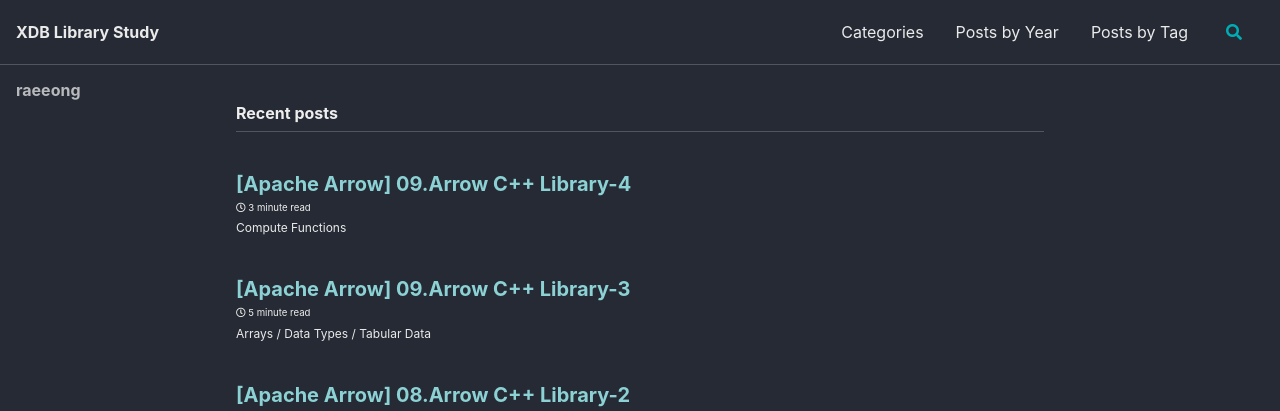
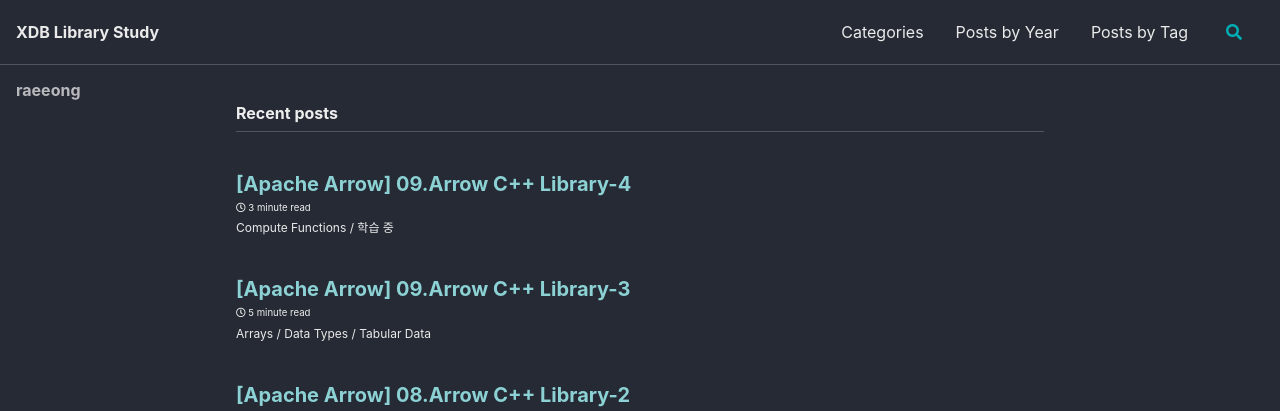
Before and after one commit to friedegg818/friedegg818.github.io, a Jekyll site: the page built from index.html, in a window 1280 px wide. Shown: the top 411 px of the page. Built offline with Jekyll 4.4.1, drawn with Linux system fonts in a browser that asks for light colours; cached includes are drawn as plain includes; some web fonts are replaced; the list of posts is cut into pages by our own code.

Commit message:
220303 update

```diff
--- a/_posts/2022-02-25-ArrowC++Library4.md
+++ b/_posts/2022-02-25-ArrowC++Library4.md
@@ -2,7 +2,7 @@
 
 title: "[Apache Arrow] 09.Arrow C++ Library-4"
 
-excerpt: Compute Functions
+excerpt: Compute Functions / 학습 중
 
 categories:
     - Apache Arrow
```
